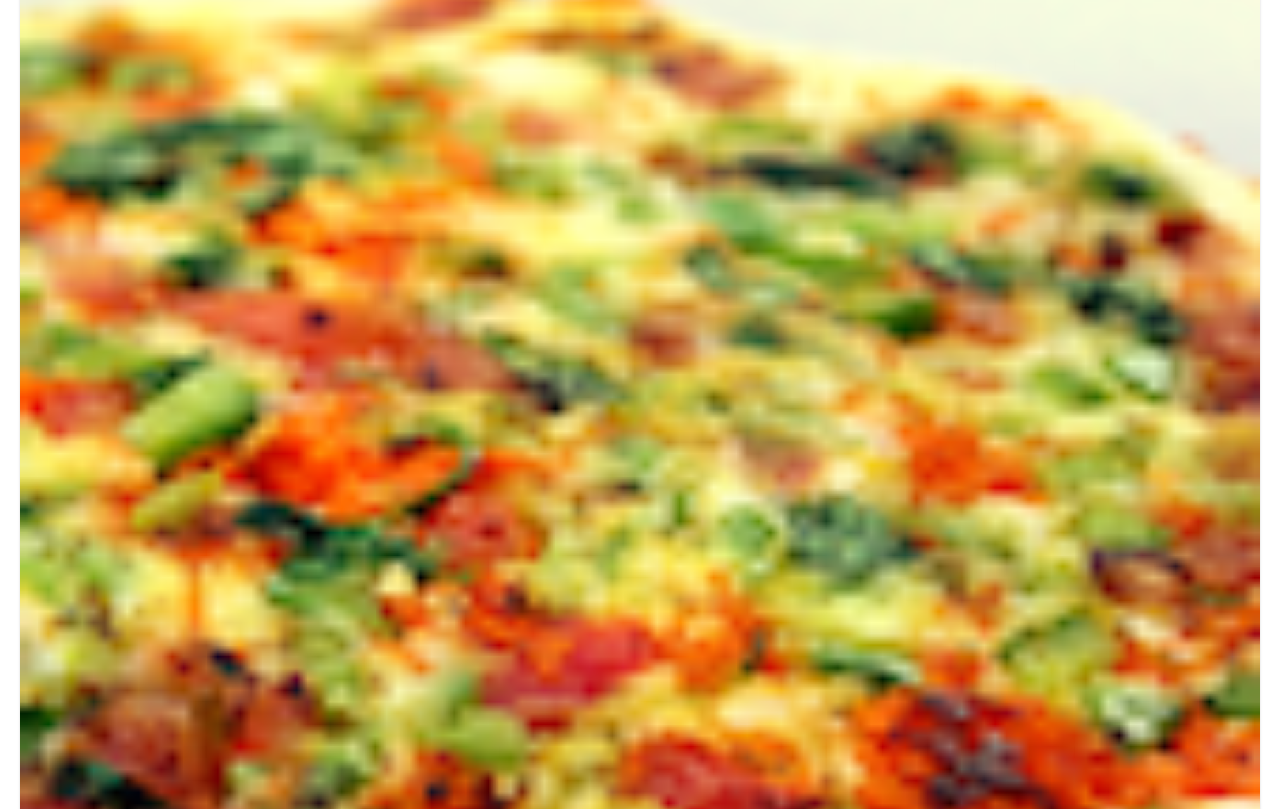
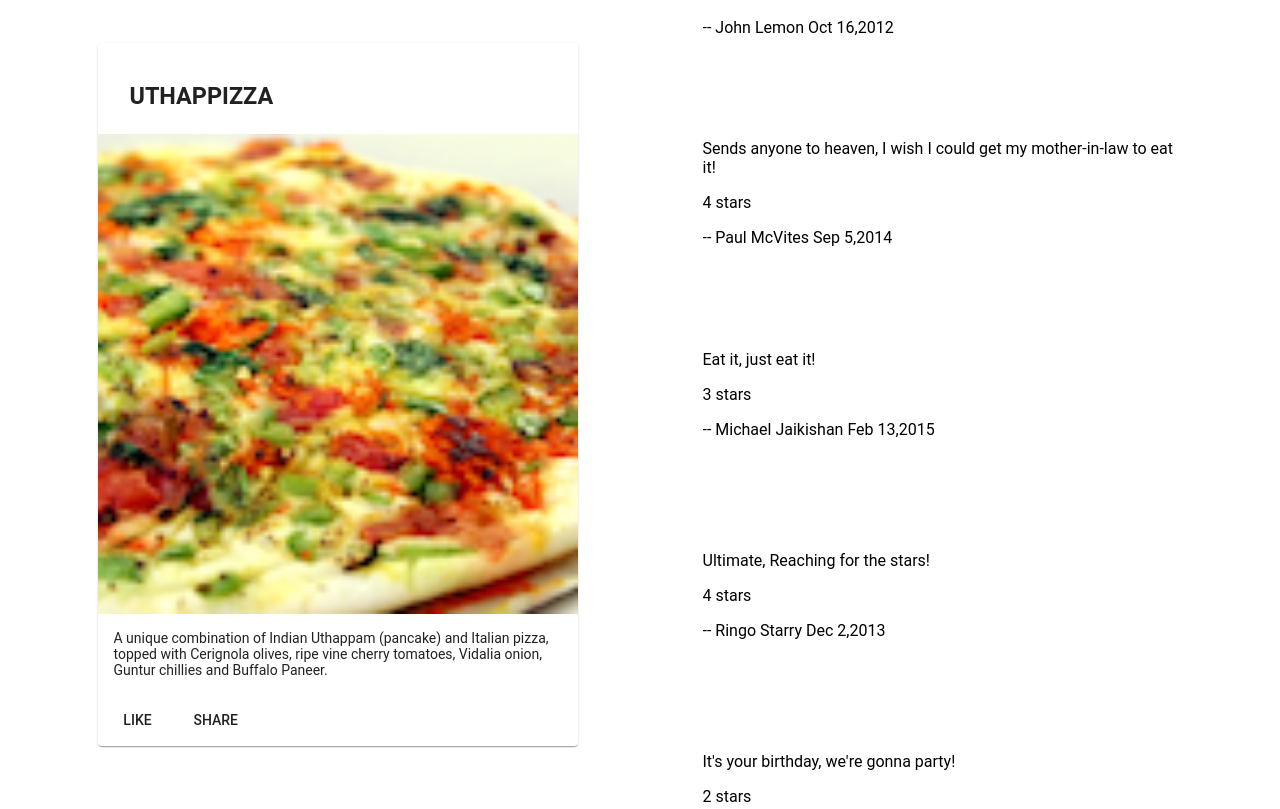
Before and after one commit to KseniyaKKKK/Angular-conFusion, an Angular app: page / in a window 1280 px wide. Shown: the part 702-1511 px from the top of the page. Built offline with nearby package versions, Linux system fonts and the light colour scheme.

Commit message:
Assignment 1

```diff
--- a/src/app/app.module.ts
+++ b/src/app/app.module.ts
@@ -14,11 +14,13 @@
 import 'hammerjs';
 import { MenuComponent } from './menu/menu.component';
 import { MatListModule } from '@angular/material/list';
+import { DishdetailComponent } from './dishdetail/dishdetail.component';
 
 @NgModule({
   declarations: [
     AppComponent,
-    MenuComponent
+    MenuComponent,
+    DishdetailComponent
   ],
   imports: [
     BrowserModule,
--- /dev/null
+++ b/src/app/dishdetail/dishdetail.component.html
@@ -0,0 +1,35 @@
+<div fxFlex *ngIf="dish">
+    <div class="container" fxLayout="row" fxLayout.sm="column" fxLayout.xs="column" fxLayoutAlign.gt-md="space-around center" fxLayoutGap="10px" fxLayoutGap.xs="0">
+
+        <div fxFlex="40">
+            <mat-card>
+                <mat-card-header>
+                    <mat-card-title>
+                        <h3>{{dish.name | uppercase}}</h3>
+                    </mat-card-title>
+                </mat-card-header>
+                <img mat-card-image src={{dish.image}} alt={{dish.name}}>
+                <mat-card-content>
+                    <p>{{dish.description}}
+                    </p>
+                </mat-card-content>
+                <mat-card-actions>
+                    <button mat-button>LIKE</button>
+                    <button mat-button>SHARE</button>
+                </mat-card-actions>
+            </mat-card>
+        </div>
+
+        <div fxFlex="40">
+            <mat-grid-list [cols]="1" rowHeight="200px">
+                <mat-grid-tile *ngFor="let comment of dish.comments">
+                    <div style="position:absolute;left:0px;">
+                        <p>{{comment.comment}}</p>
+                        <p>{{comment.rating}} stars</p>
+                        <p> -- {{comment.author}} {{comment.date | date:'LLL d,yyyy'}}</p>
+                    </div>
+                </mat-grid-tile>
+            </mat-grid-list>
+        </div>
+    </div>
+</div>
--- /dev/null
+++ b/src/app/dishdetail/dishdetail.component.ts
@@ -0,0 +1,62 @@
+import { Component, OnInit } from '@angular/core';
+
+
+
+const DISH = {
+  id: '0',
+  name: 'Uthappizza',
+  image: '/assets/images/uthappizza.png',
+  category: 'mains',
+  featured: true,
+  label: 'Hot',
+  price: '4.99',
+  // tslint:disable-next-line:max-line-length
+  description: 'A unique combination of Indian Uthappam (pancake) and Italian pizza, topped with Cerignola olives, ripe vine cherry tomatoes, Vidalia onion, Guntur chillies and Buffalo Paneer.',
+  comments: [
+       {
+           rating: 5,
+           comment: 'Imagine all the eatables, living in conFusion!',
+           author: 'John Lemon',
+           date: '2012-10-16T17:57:28.556094Z'
+       },
+       {
+           rating: 4,
+           comment: 'Sends anyone to heaven, I wish I could get my mother-in-law to eat it!',
+           author: 'Paul McVites',
+           date: '2014-09-05T17:57:28.556094Z'
+       },
+       {
+           rating: 3,
+           comment: 'Eat it, just eat it!',
+           author: 'Michael Jaikishan',
+           date: '2015-02-13T17:57:28.556094Z'
+       },
+       {
+           rating: 4,
+           comment: 'Ultimate, Reaching for the stars!',
+           author: 'Ringo Starry',
+           date: '2013-12-02T17:57:28.556094Z'
+       },
+       {
+           rating: 2,
+           comment: 'It\'s your birthday, we\'re gonna party!',
+           author: '25 Cent',
+           date: '2011-12-02T17:57:28.556094Z'
+       }
+   ]
+};
+
+@Component({
+  selector: 'app-dishdetail',
+  templateUrl: './dishdetail.component.html',
+  styleUrls: ['./dishdetail.component.scss']
+})
+export class DishdetailComponent implements OnInit {
+  dish = DISH;
+
+  constructor() { }
+
+  ngOnInit(): void {
+  }
+
+}
--- a/src/app/menu/menu.component.html
+++ b/src/app/menu/menu.component.html
@@ -17,23 +17,5 @@
             </mat-grid-tile>
         </mat-grid-list>
     </div>
-
-    <div fxFlex *ngIf="selectedDish">
-        <mat-card>
-            <mat-card-header>
-                <mat-card-title>
-                    <h3>{{selectedDish.name | uppercase}}</h3>
-                </mat-card-title>
-            </mat-card-header>
-            <img mat-card-image src={{selectedDish.image}} alt={{selectedDish.name}}>
-            <mat-card-content>
-                <p>{{selectedDish.description}}
-                </p>
-            </mat-card-content>
-            <mat-card-actions>
-                <button mat-button>LIKE</button>
-                <button mat-button>SHARE</button>
-            </mat-card-actions>
-        </mat-card>
-    </div>
+    <app-dishdetail></app-dishdetail>
 </div>
```
Also changed, not shown: src/app/dishdetail/dishdetail.component.scss (added), 1 other file (tests, documents, lock files or other folders).
